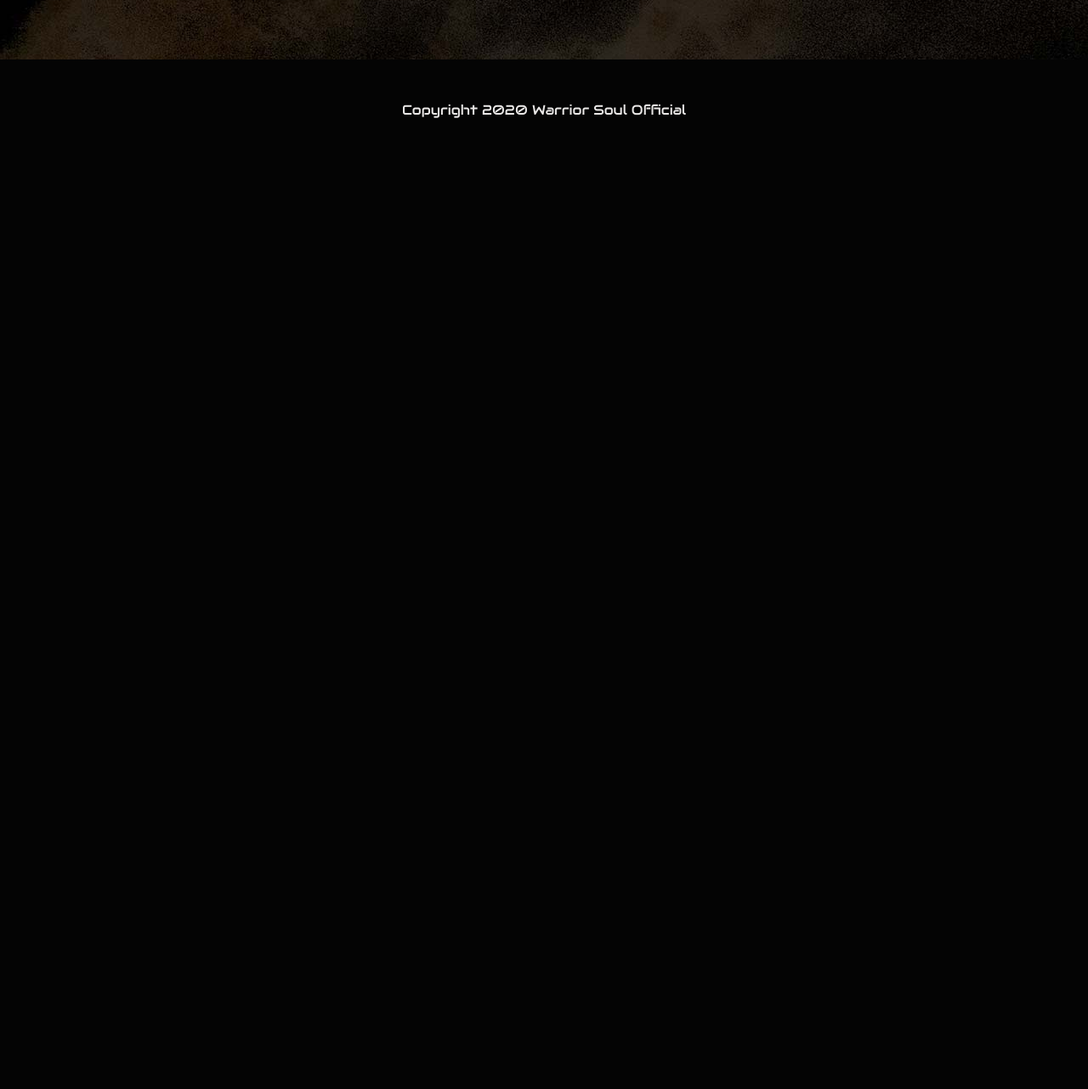
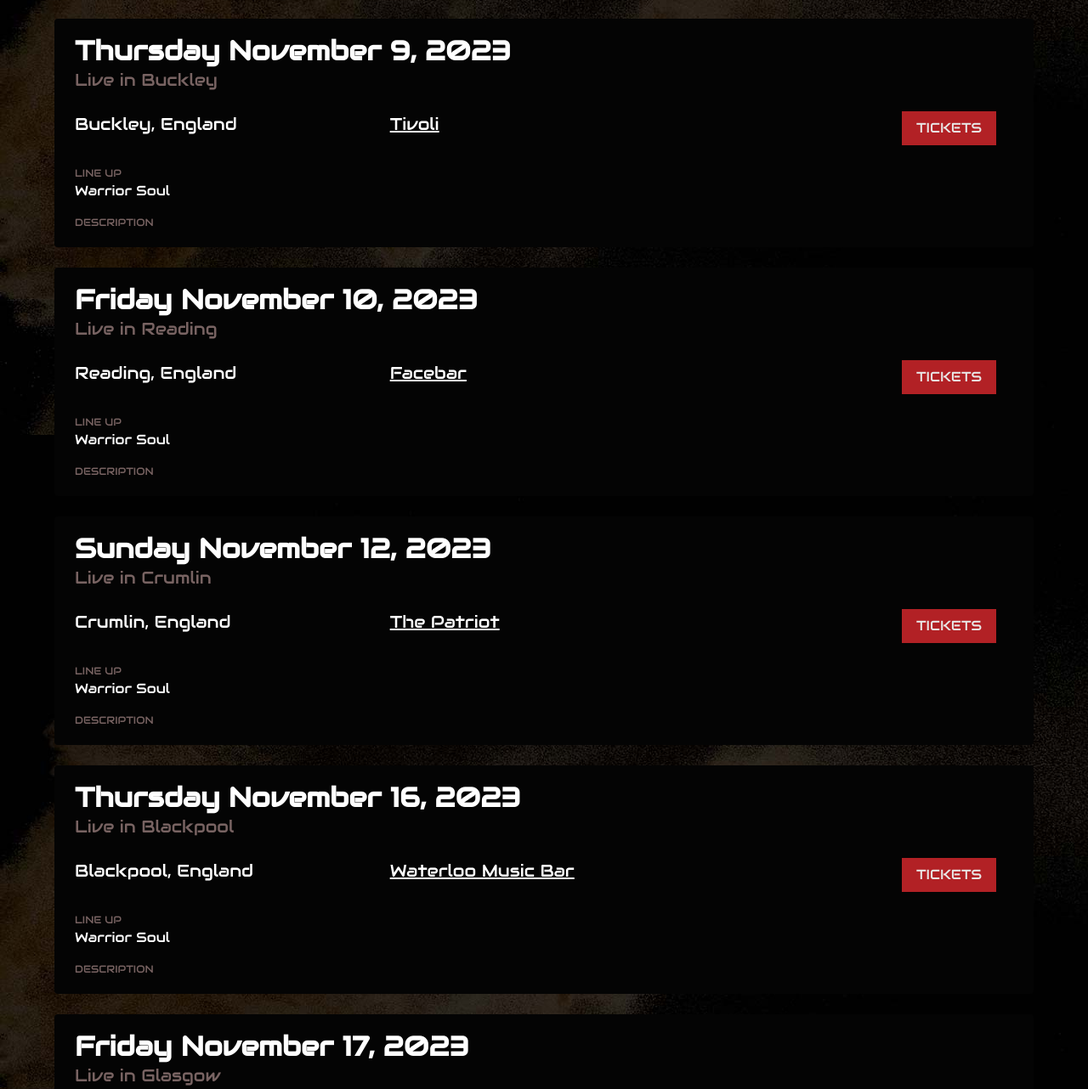
Before and after one commit to adamjarling/warrior-soul-official-gatsby, a Gatsby site: page /tour-dates in a window 1280 px wide. Shown: the part 500-1782 px from the top of the page at 85% size. Before the commit the page ends 800 px from the top, so only its background shows below. Built offline with nearby package versions, Linux system fonts and the light colour scheme; Gatsby itself is replaced by a stand-in of ours; no server answers; a web font is replaced by a local one.

Commit message:
Add UK dates

```diff
--- a/src/components/tour/TourRowMediaObject.js
+++ b/src/components/tour/TourRowMediaObject.js
@@ -1,10 +1,11 @@
+import ExternalLink from "../external-link";
 import React from "react";
 import moment from "moment";
-import ExternalLink from "../external-link";
 
 const TourRowMediaObject = ({ dates }) => {
   return dates.map((date) => {
     const { datetime, description, id, lineup, title, url, venue } = date;
+
     return (
       <article key={id} className="notification is-dark">
         <h3 className="title">
@@ -25,14 +26,14 @@
           <div className="column one-third">
             <div className="buttons is-right">
               <ExternalLink href={url} className="button">
-                RSVP
+                Tickets
               </ExternalLink>
-              <ExternalLink
+              {/* <ExternalLink
                 href={url}
                 className="button is-primary is-outlined"
               >
                 Notify Me
-              </ExternalLink>
+              </ExternalLink> */}
             </div>
           </div>
         </div>
--- a/src/pages/tour-dates.js
+++ b/src/pages/tour-dates.js
@@ -1,25 +1,105 @@
 import React, { useEffect, useState } from "react";
+
+import CovidAnnouncement from "../components/covid-announcement";
+import Img from "gatsby-image";
 import Layout from "../components/layout";
 import SEO from "../components/seo";
-import Img from "gatsby-image";
 import TourRowMediaObject from "../components/tour/TourRowMediaObject";
-import CovidAnnouncement from "../components/covid-announcement";
 import { graphql } from "gatsby";
 
 const TourDatesPage = ({ data }) => {
-  const [dates, setDates] = useState([]);
+  const [dates, setDates] = useState([
+    {
+      datetime: "2023-11-09:19:00",
+      description: "",
+      id: 1,
+      lineup: ["Warrior Soul"],
+      title: "Live in Buckley",
+      venue: {
+        city: "Buckley",
+        country: "England",
+        name: "Tivoli",
+      },
+      url: "http://tivolivenue.com/product/warrior-soul-thursday-9th-november-2023/",
+    },
+    {
+      datetime: "2023-11-10:19:00",
+      description: "",
+      id: 2,
+      lineup: ["Warrior Soul"],
+      title: "Live in Reading",
+      venue: {
+        city: "Reading",
+        country: "England",
+        name: "Facebar",
+      },
+      url: "",
+    },
+    {
+      datetime: "2023-11-12:19:00",
+      description: "",
+      id: 3,
+      lineup: ["Warrior Soul"],
+      title: "Live in Crumlin",
+      venue: {
+        city: "Crumlin",
+        country: "England",
+        name: "The Patriot",
+      },
+      url: "https://home-of-rock.co.uk/shop/events/warrior-soul/",
+    },
+    {
+      datetime: "2023-11-16:19:00",
+      description: "",
+      id: 4,
+      lineup: ["Warrior Soul"],
+      title: "Live in Blackpool",
+      venue: {
+        city: "Blackpool",
+        country: "England",
+        name: "Waterloo Music Bar",
+      },
+      url: "https://www.seetickets.com/event/warrior-soul/the-waterloo-music-bar/2701372",
+    },
+    {
+      datetime: "2023-11-17:19:00",
+      description: "",
+      id: 5,
+      lineup: ["Warrior Soul"],
+      title: "Live in Glasgow",
+      venue: {
+        city: "Glasgow",
+        country: "Scotland",
+        name: "Classic Grand",
+      },
+      url: "https://tickets-scotland.com/events.html?event_method=viewevent&event_id=bf09a3e4-11da-11ee-ac9c-06a5e5ebaf0a",
+    },
+    {
+      datetime: "2023-11-18:19:00",
+      description: "",
+      id: 6,
+      lineup: ["Warrior Soul"],
+      title: "Live in Edinburgh",
+      venue: {
+        city: "Edinburgh",
+        country: "Scotland",
+        name: "Bannermans",
+      },
+      url: "https://tickets-scotland.com/events.html?event_method=viewevent&event_id=62b08891-119a-11ee-ac9c-06a5e5ebaf0a",
+    },
+  ]);
 
-  useEffect(() => {
-    async function fn() {
-      const response = await fetch(
-        "https://rest.bandsintown.com/artists/warriorsoul/events?app_id=479f600310e79e4c65edd7b6c286adef"
-      );
-      const responseData = await response.json();
-      console.log("fn -> responseData", responseData);
-      setDates(responseData);
-    }
-    fn();
-  }, []);
+  // useEffect(() => {
+  //   async function fn() {
+  //     const response = await fetch(
+  //       "https://rest.bandsintown.com/artists/warriorsoul/events?app_id=479f600310e79e4c65edd7b6c286adef"
+  //     );
+  //     const responseData = await response.json();
+  //     console.log("fn -> responseData", responseData);
+  //     setDates(responseData);
+  //   }
+  //   fn();
+  // }, []);
 
   return (
     <div>
```
Also changed, not shown: src/pages/index.js (+24 -9 lines), 2 other files.
